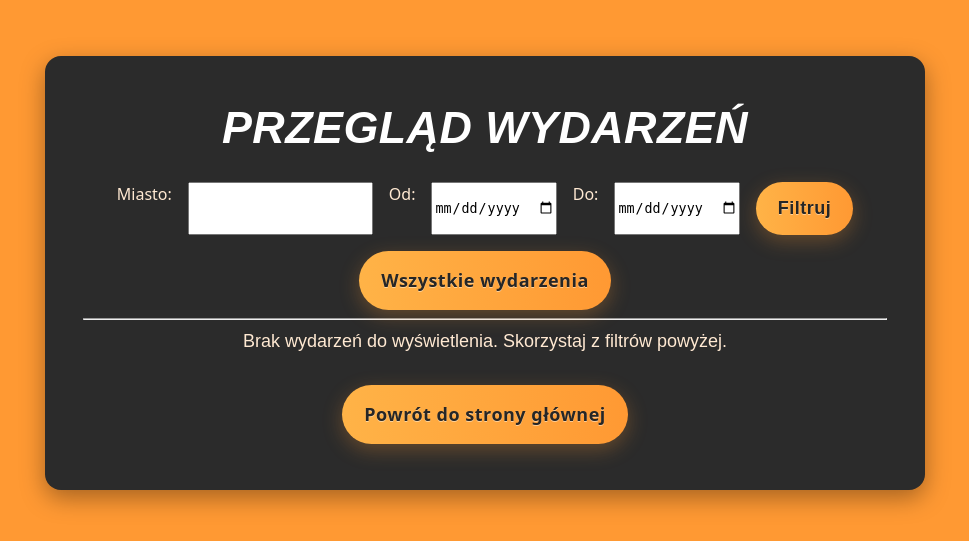
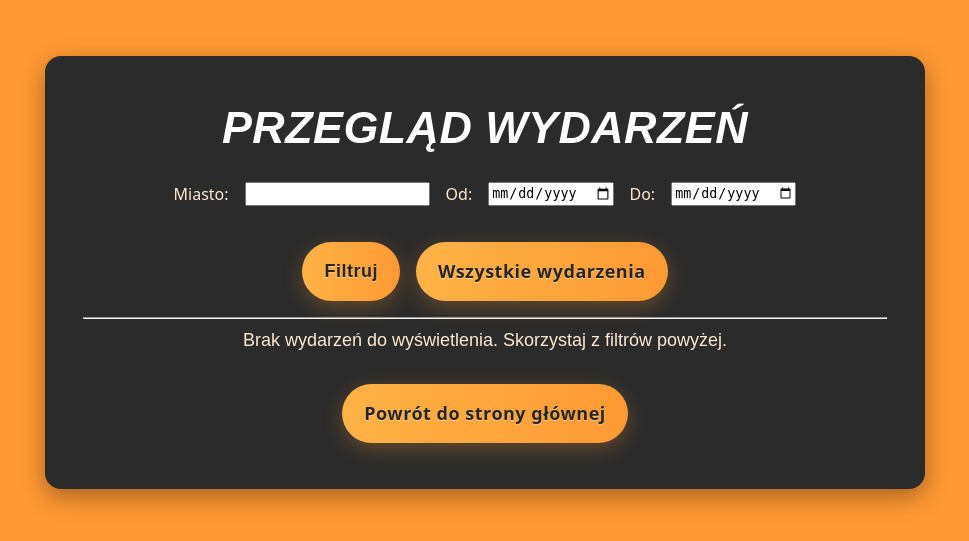
Before and after one commit to infoshareacademy/jpydzr8-kulturalny-kod, a Django app: page /events/ in a window 1280 px wide. Shown: the top 541 px of the page, without its empty margins (155-1124 px from the left). Run offline with Django 5.2, Linux system fonts and the light colour scheme.

Commit message:
Drobna poprawka wizualna przycisków w event_list

```diff
--- a/apps/events/templates/events/events_list.html
+++ b/apps/events/templates/events/events_list.html
@@ -18,9 +18,10 @@
 
         <label for="to_date">Do:</label>
         <input type="date" name="to_date" id="to_date" value="{{ request.GET.to_date }}">
-
-        <button type="submit">Filtruj</button>
-        <a href="?all=1" class="button">Wszystkie wydarzenia</a>
+        <div class="options">
+            <button type="submit">Filtruj</button>
+            <a href="?all=1" class="button">Wszystkie wydarzenia</a>
+        </div>
 
     </form>
 
```
